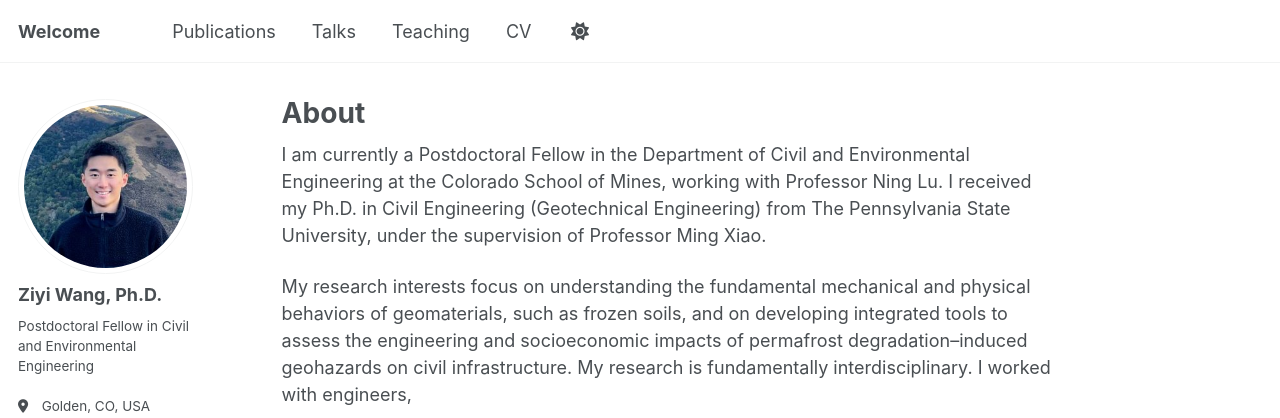
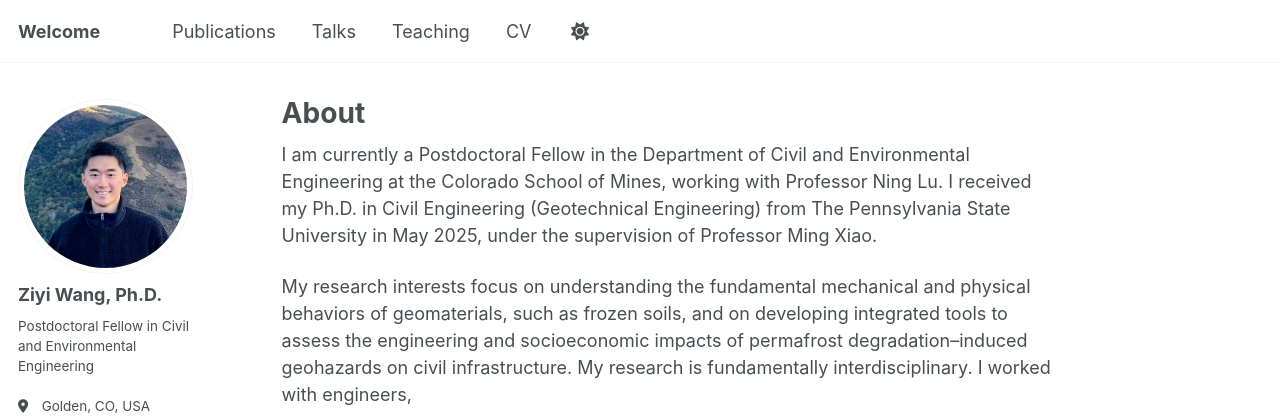
Before and after one commit to ziyiwang-ce/ziyiwang-ce.github.io, a Jekyll site: the page built from _pages/about.md, in a window 1280 px wide and 900 px high. Shown: the top 418 px of the window. Built offline with Jekyll 4.4.1, drawn with Linux system fonts in a browser that asks for light colours; some web fonts are replaced; a script that is not in the unit is left out.

Commit message:
Update about.md

```diff
--- a/_pages/about.md
+++ b/_pages/about.md
@@ -7,7 +7,7 @@ redirect_from:
   - /about.html
 ---
 
-I am currently a Postdoctoral Fellow in the Department of Civil and Environmental Engineering at the Colorado School of Mines, working with Professor Ning Lu. I received my Ph.D. in Civil Engineering (Geotechnical Engineering) from The Pennsylvania State University, under the supervision of Professor Ming Xiao.
+I am currently a Postdoctoral Fellow in the Department of Civil and Environmental Engineering at the Colorado School of Mines, working with Professor Ning Lu. I received my Ph.D. in Civil Engineering (Geotechnical Engineering) from The Pennsylvania State University in May 2025, under the supervision of Professor Ming Xiao.
 
 My research interests focus on understanding the fundamental mechanical and physical behaviors of geomaterials, such as frozen soils, and on developing integrated tools to assess the engineering and socioeconomic impacts of permafrost degradation–induced geohazards on civil infrastructure. My research is fundamentally interdisciplinary. I worked with engineers,
 
```
